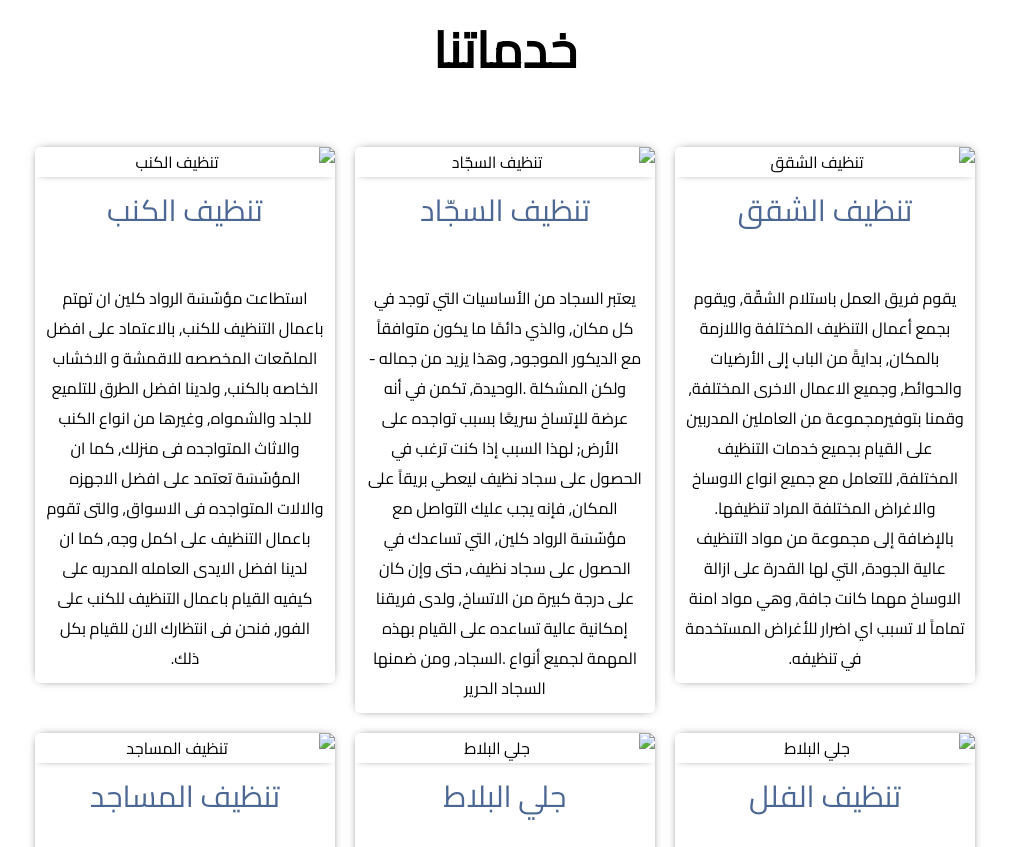
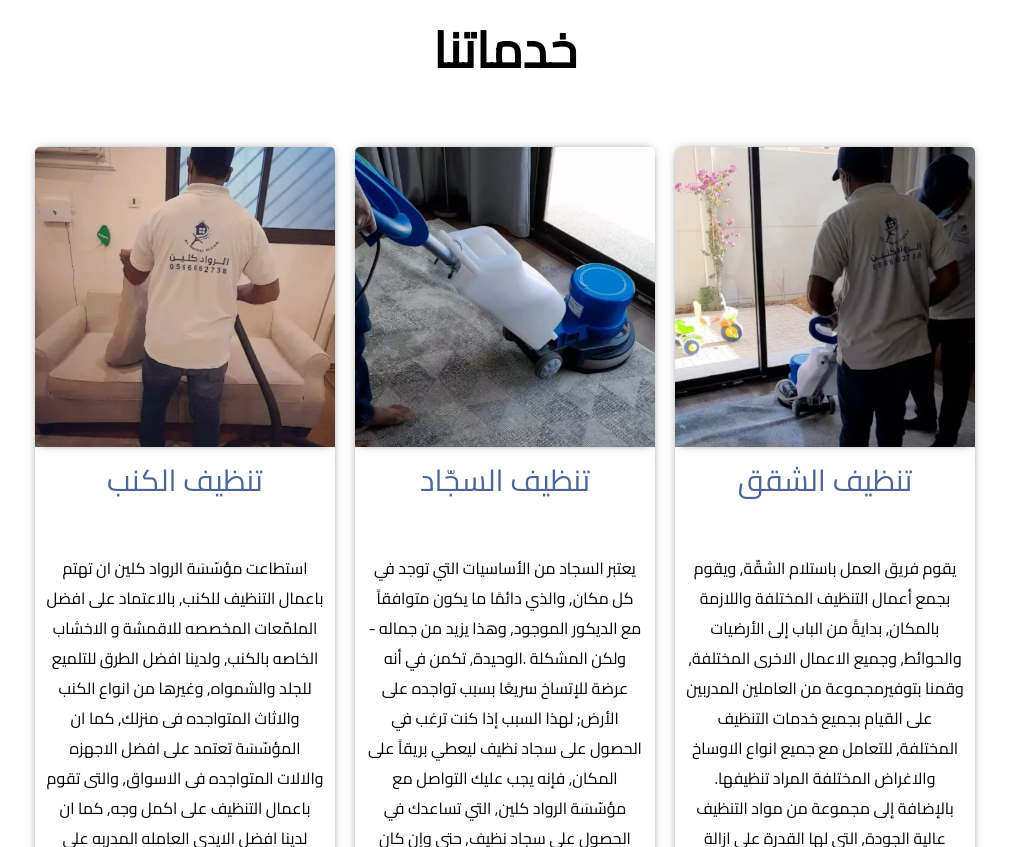
Before and after one commit to ZzAmoudi/alrwad, a plain HTML site: page index.html in a window 1280 px wide. Shown: the part 1492-2339 px from the top of the page, without its empty margins (135-1144 px from the left). Drawn offline with nearby package versions, Linux system fonts and the light colour scheme.

Commit message:
Add files via upload

```diff
--- a/index.html
+++ b/index.html
@@ -21,11 +21,11 @@
           <div class="media"><a href="https://twitter.com/alrwoad_clean" title="تويتر"> <i class="fa-brands fa-square-twitter"></i></a><a href="https://www.instagram.com/alrwoadclean" title="انستقرام"> <i class="fa-brands fa-square-instagram"></i></a></div>
         </nav>
       </div>
-      <div class="head-logo"> <a href="#"> <img src="undefined/Images/logo.svg" alt="الشعار"/></a>
+      <div class="head-logo"> <a href="#"> <img src="Images/logo.svg" alt="الشعار"/></a>
         <p>مؤسسة نظافة الروّاد <span>للنظافة والصيانة</span></p>
       </div>
       <div class="sidebar-overlay"></div>
-      <div class="main-float"><a class="float whatsapp" href="https://wa.me/+966566662738" target="_blank" title="تواصل واتساب"><img src="undefined/Images/whatsapp.svg" alt="تواصل واتساب"/></a><a class="float phone" href="tel:+966566662738" target="_blank" title="اتصل بنا"><img src="undefined/Images/phone.svg" alt="هاتف الاتصال"/></a></div>
+      <div class="main-float"><a class="float whatsapp" href="https://wa.me/+966566662738" target="_blank" title="تواصل واتساب"><img src="Images/whatsapp.svg" alt="تواصل واتساب"/></a><a class="float phone" href="tel:+966566662738" target="_blank" title="اتصل بنا"><img src="Images/phone.svg" alt="هاتف الاتصال"/></a></div>
     </header>
     <section class="main-section" id="main-section">
       <div class="container">
@@ -53,27 +53,27 @@
     <section class="our-services" id="services">
       <h2>خدماتنا</h2>
       <div class="container">
-        <div class="box" data-aos="fade-left"><img src="undefined/Images/service-1.webp" alt="تنظيف الكنب"/>
+        <div class="box" data-aos="fade-left"><img src="Images/service-1.webp" alt="تنظيف الكنب"/>
           <h3>تنظيف الكنب</h3>
           <p>استطاعت مؤسّسَة الرواد كلين ان تهتم باعمال التنظيف للكنب, بالاعتماد على افضل الملمّعات المخصصه للاقمشة و الاخشاب الخاصه بالكنب, ولدينا افضل الطرق للتلميع للجلد والشمواه, وغيرها من انواع الكنب والاثاث المتواجده فى منزلك, كما ان المؤسّسَة تعتمد على افضل الاجهزه والالات المتواجده فى الاسواق, والتى تقوم باعمال التنظيف على اكمل وجه, كما ان لدينا افضل الايدى العامله المدربه على كيفيه القيام باعمال التنظيف للكنب على الفور, فنحن فى انتظارك الان للقيام بكل ذلك.</p>
         </div>
-        <div class="box" data-aos="fade-right"><img src="undefined/Images/service-2.webp" alt="تنظيف السجّاد"/>
+        <div class="box" data-aos="fade-right"><img src="Images/service-2.webp" alt="تنظيف السجّاد"/>
           <h3>تنظيف السجّاد</h3>
           <p>يعتبر السجاد من الأساسيات التي توجد في كل مكان, والذي دائمًا ما يكون متوافقاً مع الديكور الموجود, وهذا يزيد من جماله - ولكن المشكلة .الوحيدة, تكمن في أنه عرضة للإتساخ سريعًا بسبب تواجده على الأرض; لهذا السبب إذا كنت ترغب في الحصول على سجاد نظيف ليعطي بريقاً على المكان, فإنه يجب عليك التواصل مع مؤسّسَة الرواد كلين, التي تساعدك في الحصول على سجاد نظيف, حتى وإن كان على درجة كبيرة من الاتساخ, ولدى فريقنا إمكانية عالية تساعده على القيام بهذه المهمة لجميع أنواع .السجاد, ومن ضمنها السجاد الحرير</p>
         </div>
-        <div class="box" data-aos="fade-right"><img src="undefined/Images/service-3.webp" alt="تنظيف الشقق"/>
+        <div class="box" data-aos="fade-right"><img src="Images/service-3.webp" alt="تنظيف الشقق"/>
           <h3>تنظيف الشقق</h3>
           <p>يقوم فريق العمل باستلام الشقّة, ويقوم بجمع أعمال التنظيف المختلفة واللازمة بالمكان, بدايةً من الباب إلى الأرضيات والحوائط, وجميع الاعمال الاخرى المختلفة, وقمنا بتوفيرمجموعة من العاملين المدربين على القيام بجميع خدمات التنظيف المختلفة, للتعامل مع جميع انواع الاوساخ والاغراض المختلفة المراد تنظيفها. بالإضافة إلى مجموعة من مواد التنظيف عالية الجودة, التي لها القدرة على ازالة الاوساخ مهما كانت جافة, وهي مواد امنة تماماً لا تسبب اي اضرار للأغراض المستخدمة في تنظيفه.</p>
         </div>
-        <div class="box" data-aos="fade-left"><img src="undefined/Images/service-4.webp" alt="تنظيف المساجد"/>
+        <div class="box" data-aos="fade-left"><img src="Images/service-4.webp" alt="تنظيف المساجد"/>
           <h3>تنظيف المساجد</h3>
           <p>إنّ المساجد من أعظم الأماكن، وأكثرها عظمةً وتشريفاً، حيث قال الله تعالى: <br /> (وَأَنَّ الْمَسَاجِدَ لِلّهِ) | سورة الجن - 18 <br /> فلا شكّ ان في تنظيفها والتكفّل بتنظيفها أجر عظيم.</p>
         </div>
-        <div class="box" data-aos="fade-right"><img src="undefined/Images/service-5.webp" alt="جلي البلاط"/>
+        <div class="box" data-aos="fade-right"><img src="Images/service-5.webp" alt="جلي البلاط"/>
           <h3>جلي البلاط</h3>
           <p>,أفضل مؤسّسَة جلي رخام – نقولها عن انفسنا بكلّ ثقة: يعد الرخام والبلاط والجرانيت والسيراميك من اساسيات كل منزل أو منشأه, نظرا لقوة تحمله لمختلف العوامل المناخيه والبيئيه, ناهيك عن اعطاءِه للمنزل منظرا جذابا ولامعاً, فهو من اهم ديكوات المنزل الحديثة لتعدد اشكاله وانواعه, من حيث الالوان الجذابه و درجه نقاء الخامات سواء كانت طبيعيه او مصنعه. ولكي نحافظ على ارضيات المنزل نظيفه ولامعه, يجب التواصل مع مؤسّسَة متخصصه في مجال جلي الرخام وتنظيفه و تنظيف البلاط والجرانيت بصفه دوريه, وايضا الحصول على منزل نظيف ولامع من خلال الحصول على خدمات مؤسّسَة الرواد كلين, لتنظيف وتلميع الأرضيات.</p>
         </div>
-        <div class="box" data-aos="fade-right"><img src="undefined/Images/service-6.webp" alt="جلي البلاط"/>
+        <div class="box" data-aos="fade-right"><img src="Images/service-6.webp" alt="جلي البلاط"/>
           <h3>تنظيف الفلل </h3>
           <p>نحن أفضل مؤسّسَة تنظيف فلل, نعمل دائما علي استخدام افضل واحدث تقنيات التنظيف, عن طريق ماكينات تنظيف الارضيات وماكينات تنظيف المجالس ,والستائر كعامل مهم مساعد في إعطاء العميل عملية تنظيف متكاملة, بالاضافة الى اننا نخصص لتنظيف الفلل امهر موظفي المؤسّسَة, وذلك للفلل بجميع انواعها , (جديدة - مفروشة - مجددة ) أيا كان حجمها, (دوبلكس - متوسطة - كبيرة ), حيث نستخدم ماكينات تنظيف وتلميع البلاط و السيراميك لتعود الارضيات كالجديدة تماما, وكذلك تقدم المؤسّسَة خدمات تنظيف فلل مفروشة مع نظافة الأثاث الموجود بالفيلا.</p>
         </div>
@@ -159,14 +159,14 @@
     <section class="contact" id="contact">
       <h2>تواصل معنا</h2>
       <div class="container">
-        <div class="box box-email" data-aos="fade-right"><img src="undefined/Images/gmail.svg" alt="البريد الالكتروني"/>
+        <div class="box box-email" data-aos="fade-right"><img src="Images/gmail.svg" alt="البريد الالكتروني"/>
           <p>Alrwoadclean.co@gmail.com</p>
           <div class="button-holder"><a class="whatsapp button" href="mailto:Arowadclean.co@gmail.com" target="_blank" title="whatsapp">إضغط للتواصل</a></div>
         </div>
         <div class="box city one" data-aos="fade-left">
           <h3>رقم التواصل</h3>
           <p>056-666-2738</p>
-          <div class="btns"><a class="whatsapp button" href="https://wa.me/+966566662738" target="_blank" title="تواصل واتساب"><img src="undefined/Images/whatsapp.svg" alt="واتساب"/></a><a class="phone button" href="tel:+966566662738" target="_blank" title="الاتصال بالهاتف"><img src="undefined/Images/phone.svg" alt="الهاتف"/></a></div>
+          <div class="btns"><a class="whatsapp button" href="https://wa.me/+966566662738" target="_blank" title="تواصل واتساب"><img src="Images/whatsapp.svg" alt="واتساب"/></a><a class="phone button" href="tel:+966566662738" target="_blank" title="الاتصال بالهاتف"><img src="Images/phone.svg" alt="الهاتف"/></a></div>
         </div>
       </div>
     </section>
```
Also changed, not shown: 1 other file.
